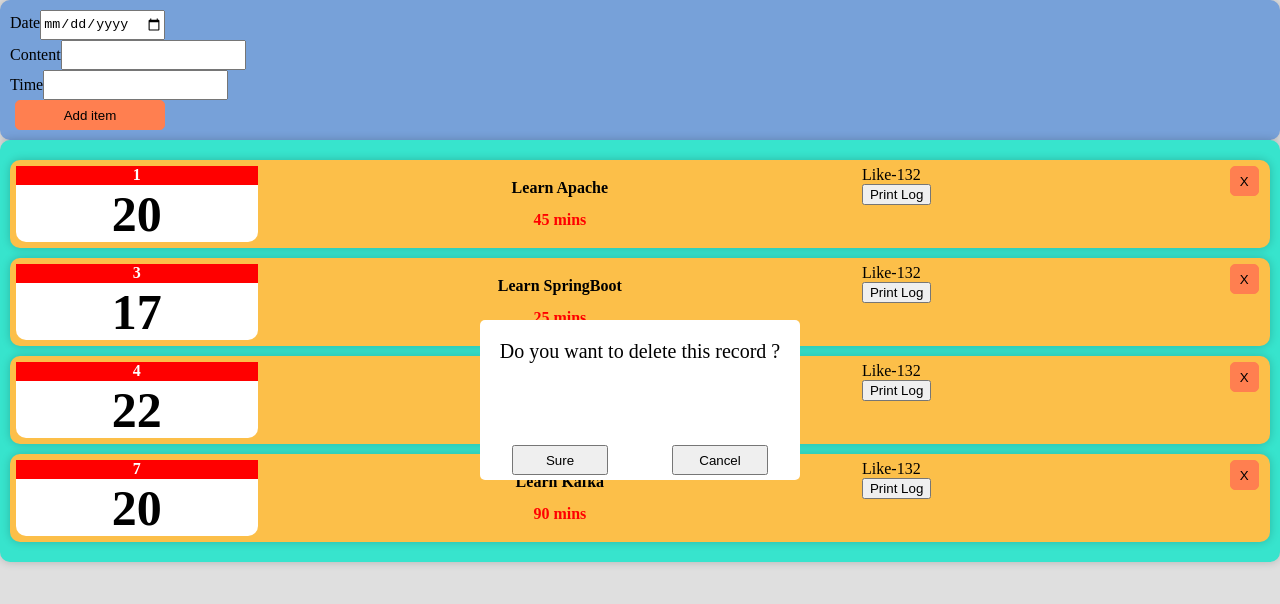
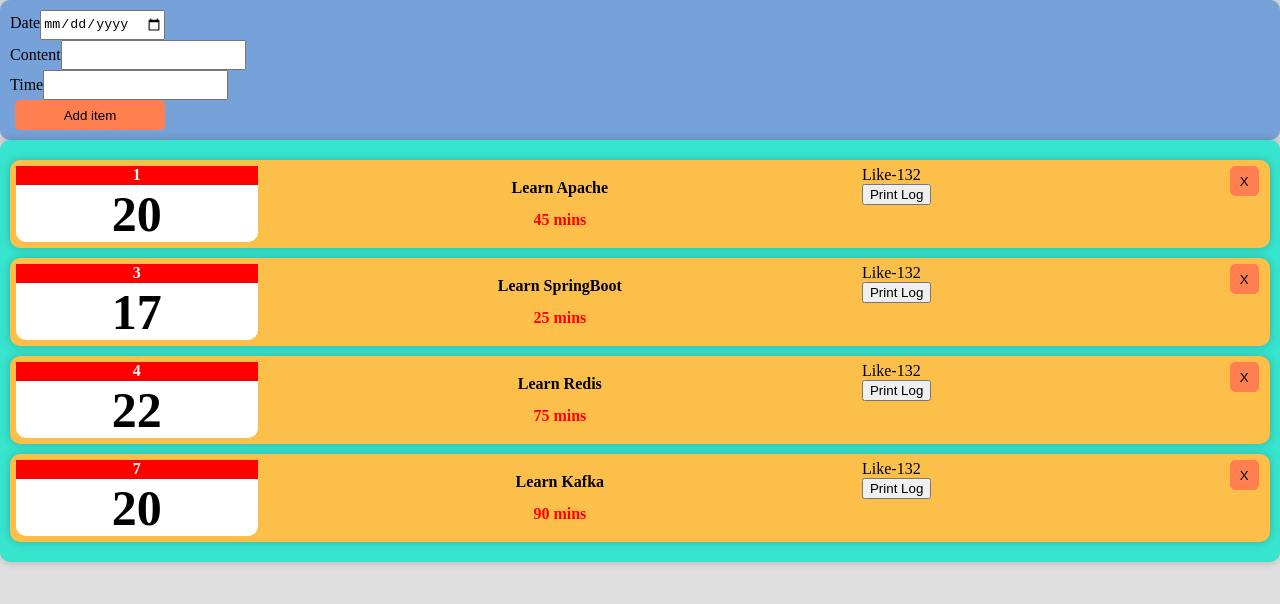
Before and after one commit to showkawa/react18-ZeroToOne, a React (Create React App) app in the folder react02/: page / in a window 1280 px wide. Shown: the top 604 px of the page. Built offline with nearby package versions, Linux system fonts and the light colour scheme.

Commit message:
add Confirm Modal

```diff
--- a/react02/src/App.js
+++ b/react02/src/App.js
@@ -2,7 +2,6 @@ import { useState } from 'react';
 import LearnLogs from './Components/learnLogs/LearnLogs';
 import LogForm from './Components/logForm/LogForm';
 import './App.css';
-import ConfirmModal from './Components/UI/ConfirmModal/ConfirmModal';
 
 const App = () => {
 
@@ -46,7 +45,6 @@ const App = () => {
     }
 
     return <>
-        <ConfirmModal></ConfirmModal>
         <LogForm className="card" onSaveLogForm={saveLogForm}></LogForm>
         <div className="learn-logs">
             {items.length ? <LearnLogs items={items} onDelLog={delLogById} /> : <div className="emptyLogs">No Learning Record</div>}
--- /dev/null
+++ b/react02/src/Components/UI/BackDrop/BackDrop.css
@@ -0,0 +1,8 @@
+.backDrop {
+    position: absolute;
+    left: 0;
+    right: 0;
+    top: 0;
+    bottom: 0;
+    background-color: rgba(0, 0, 0, .3);
+}
--- /dev/null
+++ b/react02/src/Components/UI/BackDrop/BackDrop.js
@@ -0,0 +1,9 @@
+import './BackDrop.css';
+
+const BackDrop = (props) => {
+    return <div className="backDrop">
+        {props.children}
+    </div>
+}
+
+export default BackDrop;
--- a/react02/src/Components/UI/ConfirmModal/ConfirmModal.js
+++ b/react02/src/Components/UI/ConfirmModal/ConfirmModal.js
@@ -1,15 +1,18 @@
+import BackDrop from '../BackDrop/BackDrop';
 import './ConfirmModal.css';
 
 const ConfirmModal = (props) => {
-    return <div className="confirmModal">
-        <div className="confirmText">
-            <p>Do you want to delete this record ?</p>
+    return <BackDrop>
+        <div className="confirmModal">
+            <div className="confirmText">
+                <p>{props.confirmText}</p>
+            </div>
+            <div className="confirmButton">
+                <button onClick={props.onOk}>Sure</button>
+                <button onClick={props.onCancel}>Cancel</button>
+            </div>
         </div>
-        <div className="confirmButton">
-            <button>Sure</button>
-            <button>Cancel</button>
-        </div>
-    </div>
+    </BackDrop>;
 };
 
 export default ConfirmModal;
--- a/react02/src/Components/learnLogs/logsItem/LogsItem.js
+++ b/react02/src/Components/learnLogs/logsItem/LogsItem.js
@@ -1,17 +1,28 @@
+import { useState } from 'react';
+import ConfirmModal from '../../UI/ConfirmModal/ConfirmModal';
 import Like from './like/Like';
 import LogDate from './logDate/LogDate';
 import './LogsItem.css';
 
 const LogsItem = (props) => {
 
+    const [showConfirm, setShowConfirm] = useState(false);
+
     const removeItem = () => {
-        const isDelete = window.confirm('Do you want to delete this item ?');
-        if (isDelete) {
-            props.onDelLog();
-        }
+        setShowConfirm(true);
     };
 
+    const cancelConfirmModal = () => {
+        setShowConfirm(false);
+    }
+
+    const okConfirmModal = () => {
+        props.onDelLog();
+    }
+
     return <div className="item">
+
+        {showConfirm && <ConfirmModal confirmText={"Do you want to delete this record ?"} onCancel={cancelConfirmModal} onOk={okConfirmModal}/>}
         <LogDate date={props.date} />
         <div className="content">
             <h2 className="desc">
```
